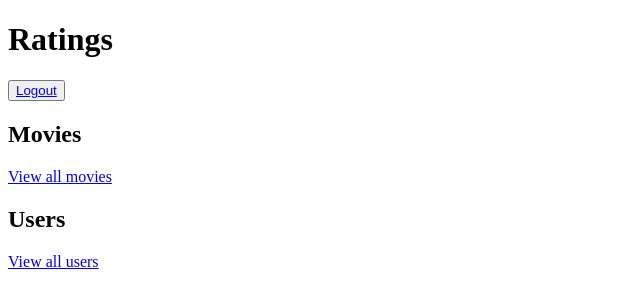
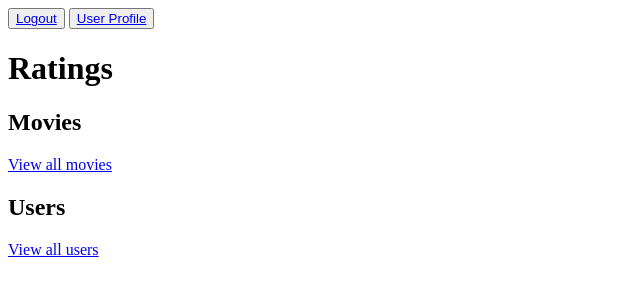
Before and after one commit to mackenziekira/hb_ratings_lab, a Flask app: page / in a window 1280 px wide. Shown: the top 308 px of the page, without its empty margins (0-640 px from the left). Run offline with Flask 2, Linux system fonts and the light colour scheme; the visitor is signed in with stand-in values (Sample User, id 1).

Commit message:
completed movie ratings implementation

```diff
--- a/server.py
+++ b/server.py
@@ -37,13 +37,14 @@ def user_list():
     return render_template("user_list.html", users=users)
 
 
-@app.route('/users/<user_id>')
+@app.route('/user/<user_id>')
 def user_info(user_id):
     """ Shows user age, zipcode, list of rated movies"""
 
     user = User.query.get(user_id)
 
     return render_template("user_info.html", user=user)
+
 
 @app.route('/movies')
 def show_movies():
@@ -52,12 +53,14 @@ def show_movies():
     movies = Movie.query.all()
     return render_template('movie_list.html', movies=movies)
 
+
 @app.route('/movie/<movie_id>')
 def show_movie_details(movie_id):
     """Show movie details"""
 
     movie = Movie.query.get(movie_id)
     return render_template('movie_details.html', movie=movie)
+
 
 @app.route('/register')
 def register_form():
@@ -108,11 +111,12 @@ def login():
         flash("Welcome, Willkommen, Bienvenidos - You are now logged in!")
         session["user_id"] = current_user.user_id
 
-        return redirect('/users/' + str(current_user.user_id))
+        return redirect('/user/' + str(current_user.user_id))
 
     except NoResultFound:
         flash("email and password didn't match any of our records")
         return redirect('/login')
+
 
 @app.route('/logout')
 def logout_handler():
@@ -124,6 +128,7 @@ def logout_handler():
 
     return redirect('/')
 
+
 @app.route('/score-a-movie', methods=["POST"])
 def score_a_movie():
     """Updates or enters a movie score, using a user's session id"""
@@ -131,14 +136,27 @@ def score_a_movie():
     score = request.form.get('score')
     movie_id = request.form.get('movie_id')
 
-    # try:
-    #     get one row from ratings db based on user id and movie id
-    #     if there, update ratings.score
-    #     commit to db
-    # except NoResultFound:
-    #     insert new rating object and commit to db
-    # db_score = Rating.query.filter()
+    if int(score) >= 1 and int(score) <= 5:
 
+        try:
+            db_rating = Rating.query.filter(Rating.user_id == session['user_id'], Rating.movie_id == movie_id).one()
+            db_rating.score = score
+            db.session.commit()
+            flash('You updated your score to '+ str(score))
+
+
+        except NoResultFound:
+            rating = Rating(user_id=session["user_id"], movie_id=movie_id, score=score)
+
+            db.session.add(rating)
+            db.session.commit()
+            flash('You rated the movie '+ str(score))
+
+        return redirect('/movies')
+
+    else:
+        flash("Not a valid score - please score between 1 and 5!")
+        return redirect('/movie/' + str(movie_id))
 
 
 if __name__ == "__main__":
--- a/templates/base.html
+++ b/templates/base.html
@@ -5,6 +5,16 @@
     <title>Ratings</title>
 </head>
 <body>
+
+{% if 'user_id' in session %}
+    <button id="logout"><a href="/logout">Logout</a></button>
+    <button id="user_profile"><a href="/user/{{ session['user_id'] }}">User Profile</a></button>
+{% else %}
+    <button id="login"><a href="/login">Login</a></button>
+    <button id="sign_up"><a href="/register">Sign Up</a></button>
+{% endif %}
+
+
     <p class="flashed-messages">
       {% for message in get_flashed_messages() %}
         {{ message }}
--- a/templates/homepage.html
+++ b/templates/homepage.html
@@ -2,14 +2,6 @@
 {% block content %}
 
 <h1>Ratings</h1>
-
-
-{% if 'user_id' in session %}
-    <button id="logout"><a href="/logout">Logout</a></button>
-{% else %}
-    <button id="login"><a href="/login">Login</a></button>
-    <button id="sign_up"><a href="/register">Sign Up</a></button>
-{% endif %}
 
 <h2>Movies</h2>
 <p><a href="/movies">View all movies</a></p>
--- a/templates/user_list.html
+++ b/templates/user_list.html
@@ -5,7 +5,7 @@
     <ul>
       {% for user in users %}
           <li>
-              <a href="/users/{{ user.user_id }}">
+              <a href="/user/{{ user.user_id }}">
                 {{ user.email }} ({{ user.user_id }})
               </a>
           </li>
```
